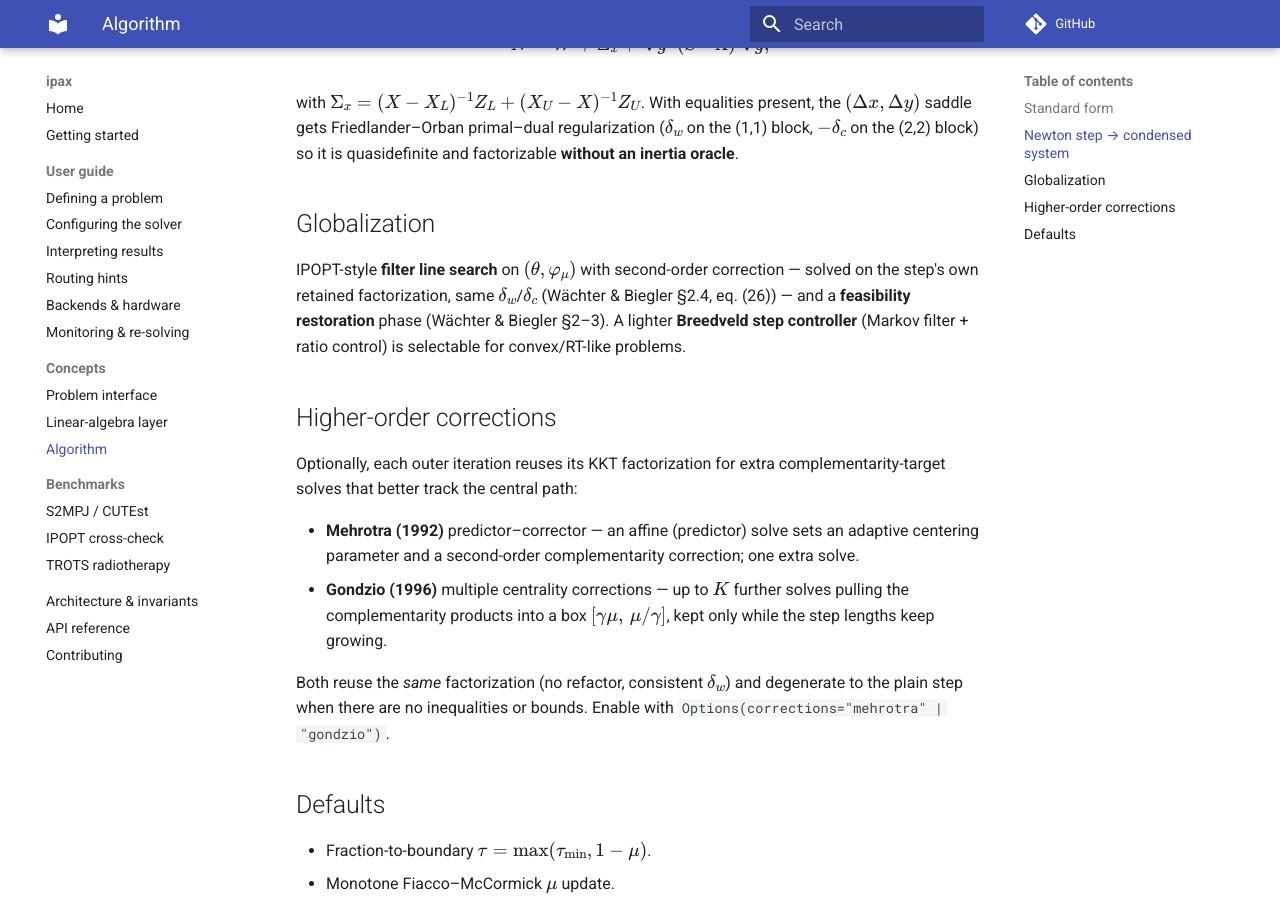
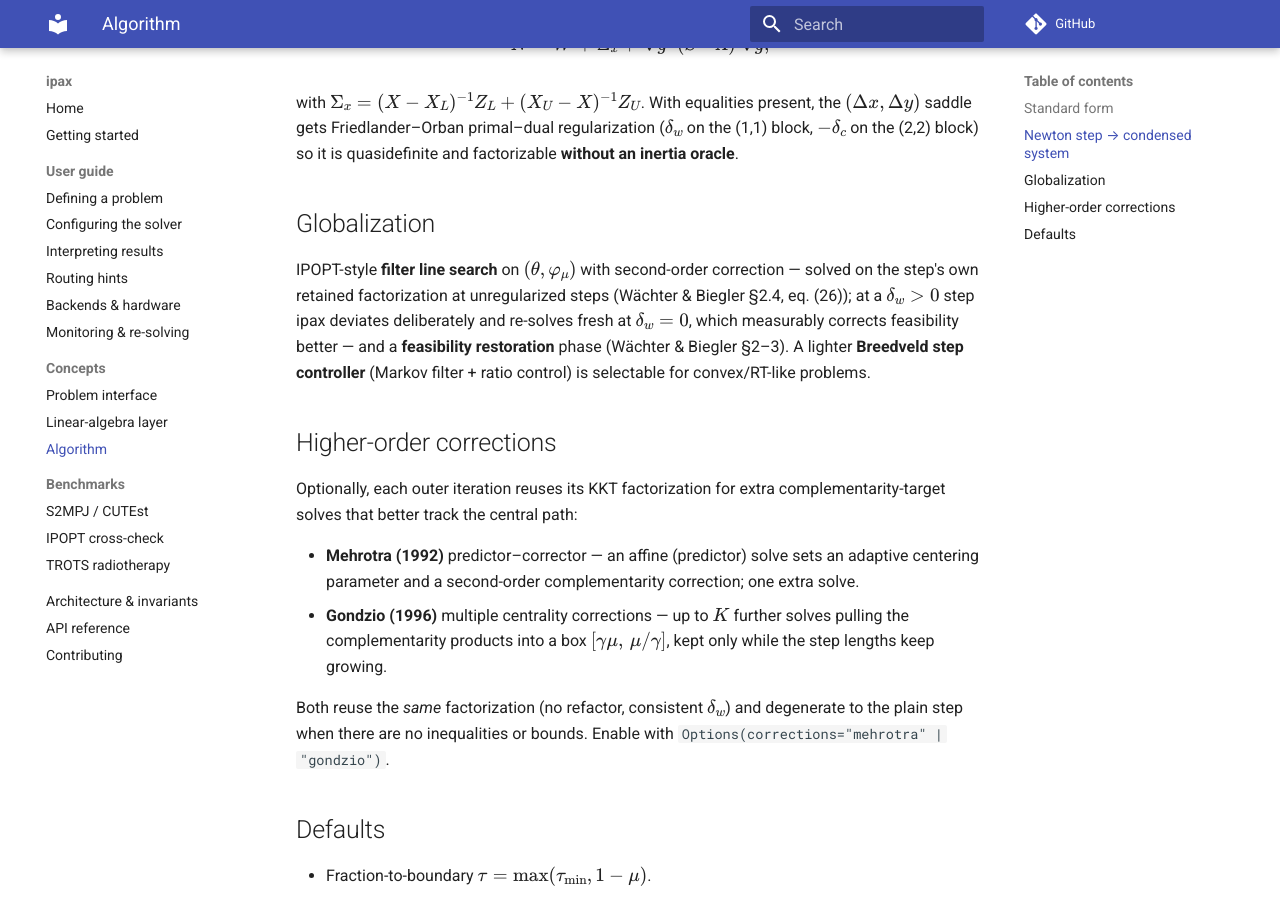
Before and after one commit to wahln/ipax, an MkDocs documentation site: the page built from docs/concepts/algorithm.md, in a window 1280 px wide and 900 px high, scrolled down 590 px. Built offline with MkDocs 1.6.1 and Material for MkDocs 9.7.7, drawn with Linux system fonts in a browser that asks for light colours; comment, search, counter and statistics services are not loaded.

Commit message:
fix(ipm): reuse the SOC factorization only at unregularized steps
The v27 full-corpus sweep flagged the strict eq.-(26) reuse: on steps
accepted at delta_w > 0, handing SOC the regularization-inflated matrix
degrades the feasibility correction enough to reroute whole runs --
ZAMB2/ZAMB2m11 (exact/dense) and ACOPP30/TWIRIMD1 (lbfgs/dense) left
their baseline trajectories for restoration-heavy paths 10-60x more
expensive per iteration (diagnosed via same-day worktree A/B against
the pre-reuse commit; the other v27 flips were stale-baseline timing
drift -- the pre-reuse code run today reproduces them -- plus one
pre-existing MSS1 environment flip).

So the fresh delta_w = 0 SOC solve ipax always did is a *beneficial*
deviation from W&B eq. (26) at regularized steps, and it stays -- now
documented as deliberate. At unregularized steps (the common case; all
of HS71's SOC iterations) the retained matrix IS the delta_w = 0
matrix, so reference conformance and reuse coincide: SOC re-solves the
retained factorization there and falls back to the fresh ladder when
the re-solve fails or the factorization no longer matches the step.
Trajectories are unchanged relative to the pre-reuse code in every
case -- verified: ZAMB2 728, ZAMB2m11 1517, TWIRIMD1 237 iterations,
bit-matching the pre-reuse worktree; HS71 keeps the full win
(28 -> 8 factorizations, 20 reused re-solves).

The regression test now pins both halves: no _solve_step re-entry
during the search on an all-unregularized problem AND the reuse helper
actually running there; the in-search ladder stays legitimate on
delta_w > 0 iterations.

Co-Authored-By: Claude Fable 5 <noreply@anthropic.com>

```diff
--- a/docs/concepts/algorithm.md
+++ b/docs/concepts/algorithm.md
@@ -30,11 +30,13 @@ quasidefinite and factorizable **without an inertia oracle**.
 ## Globalization
 
 IPOPT-style **filter line search** on $(\theta,\varphi_\mu)$ with second-order
-correction — solved on the step's own retained factorization, same
-$\delta_w$/$\delta_c$ (Wächter & Biegler §2.4, eq. (26)) — and a **feasibility
-restoration** phase (Wächter & Biegler §2–3). A lighter **Breedveld step
-controller** (Markov filter + ratio control) is selectable for convex/RT-like
-problems.
+correction — solved on the step's own retained factorization at
+unregularized steps (Wächter & Biegler §2.4, eq. (26)); at a
+$\delta_w > 0$ step ipax deviates deliberately and re-solves fresh at
+$\delta_w = 0$, which measurably corrects feasibility better — and a
+**feasibility restoration** phase (Wächter & Biegler §2–3). A lighter
+**Breedveld step controller** (Markov filter + ratio control) is selectable
+for convex/RT-like problems.
 
 ## Higher-order corrections
 
```
Also changed, not shown: CHANGELOG.md (+18 -16 lines), 2 other files.
